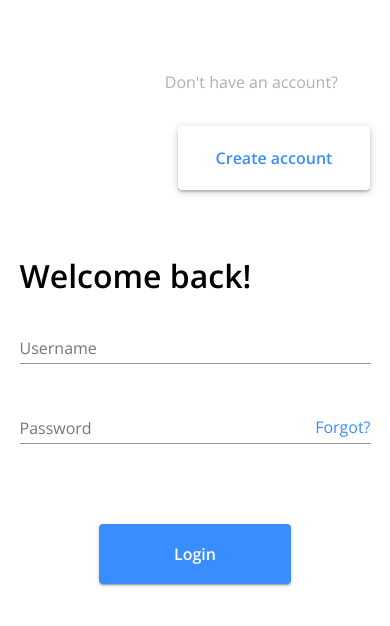
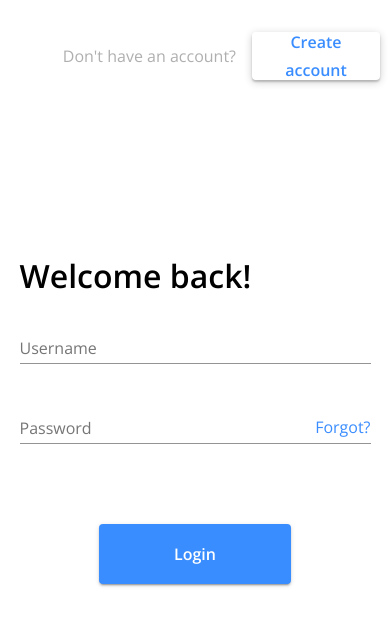
Before and after one commit to paolochang/interview-messenger-starter, a React (Create React App) app in the folder client/: page /login in a window 390 px wide. Shown: the top 626 px of the page. Built offline with nearby package versions, Linux system fonts and the light colour scheme; no server answers.

Commit message:
Add mobile responsive

```diff
--- a/client/src/components/AuthBox.js
+++ b/client/src/components/AuthBox.js
@@ -59,10 +59,6 @@ const useStyles = makeStyles((theme) => ({
   actionHeader: {
     display: "flex",
     position: "relative",
-
-    [theme.breakpoints.down("sm")]: {
-      justifyContent: "center",
-    },
   },
   actionContainer: {
     justifyContent: "flex-end",
@@ -70,10 +66,19 @@ const useStyles = makeStyles((theme) => ({
     position: "absolute",
     top: "20px",
     right: "20px",
+
+    [theme.breakpoints.down("xs")]: {
+      top: "10px",
+      right: "10px",
+    },
   },
   actionText: {
     margin: "2rem",
     color: "#AFAFAF",
+
+    [theme.breakpoints.down("xs")]: {
+      margin: "1rem",
+    },
   },
   buttonSecondary: {
     fontSize: "1em",
@@ -82,6 +87,11 @@ const useStyles = makeStyles((theme) => ({
     color: theme.palette.primary.main,
     boxShadow:
       "0 2px 8px 0 rgba(0, 0, 0, 0.2), 0 2px 2px 0 rgba(0, 0, 0, 0.19)",
+
+    [theme.breakpoints.down("xs")]: {
+      width: "8rem",
+      height: "3rem",
+    },
   },
   content: {
     display: "flex",
```
